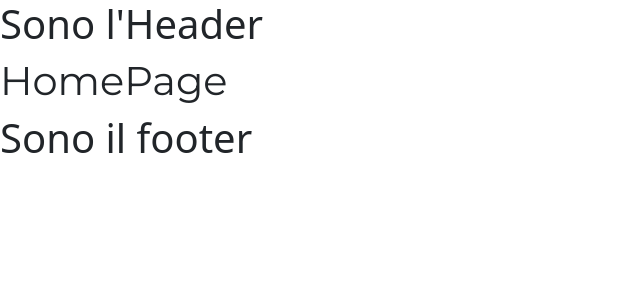
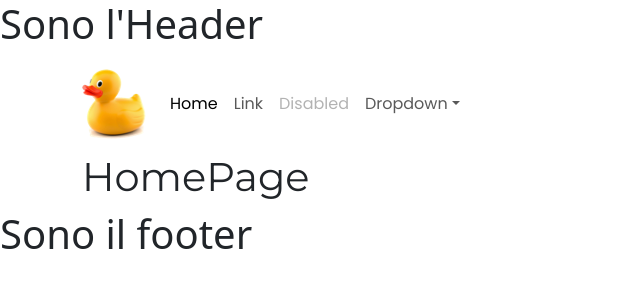
Before and after one commit to LucaCavatassi/landing-page-product, a Vue app: page / in a window 1280 px wide. Shown: the top 300 px of the page, without its empty margins (0-640 px from the left). Built offline with nearby package versions, Linux system fonts and the light colour scheme.

Commit message:
feat: imported navbar from bootstrap + logo into nav

```diff
--- a/src/components/HeaderComponent.vue
+++ b/src/components/HeaderComponent.vue
@@ -3,7 +3,49 @@
 
 <template>
     <h1>Sono l'Header</h1>
+
+    <nav class="navbar navbar-expand-md" aria-label="Navbar">
+        <div class="container header-font">
+            <!-- Logo -->
+            <a class="navbar-brand" href="#"><img src="../../public/imgs/logo.png" alt="Logo"></a>
+            <!-- /Logo -->
+
+            <!-- Toggler Hamburger -->
+            <button class="navbar-toggler" type="button" data-bs-toggle="collapse" data-bs-target="#navbars"
+                aria-controls="navbars" aria-expanded="false" aria-label="Toggle navigation">
+                <span class="navbar-toggler-icon"></span>
+            </button>
+            <!-- /Toggler Hamburger -->
+
+            <!-- Menu -->
+            <div class="collapse navbar-collapse" id="navbars">
+                <ul class="navbar-nav me-auto mb-2 mb-md-0">
+                    <li class="nav-item">
+                        <a class="nav-link active" aria-current="page" href="#">Home</a>
+                    </li>
+                    <li class="nav-item">
+                        <a class="nav-link" href="#">Link</a>
+                    </li>
+                    <li class="nav-item">
+                        <a class="nav-link disabled" aria-disabled="true">Disabled</a>
+                    </li>
+                    <li class="nav-item dropdown">
+                        <a class="nav-link dropdown-toggle" href="#" data-bs-toggle="dropdown"
+                            aria-expanded="false">Dropdown</a>
+                        <ul class="dropdown-menu">
+                            <li><a class="dropdown-item" href="#">Action</a></li>
+                            <li><a class="dropdown-item" href="#">Another action</a></li>
+                            <li><a class="dropdown-item" href="#">Something else here</a></li>
+                        </ul>
+                    </li>
+                </ul>
+            </div>
+            <!-- /Menu -->
+
+        </div>
+    </nav>
 </template>
 
 <style scoped lang="scss">
+    @import '../style/general.scss';
 </style>
--- a/src/pages/HomePage.vue
+++ b/src/pages/HomePage.vue
@@ -12,7 +12,9 @@
 
 <template>
     <HeaderComponent />
-    <h1 class="body-font">HomePage</h1>
+    <div class="container">
+        <h1 class="body-font">HomePage</h1>
+    </div>
     <FooterComponent />
 </template>
 
```
